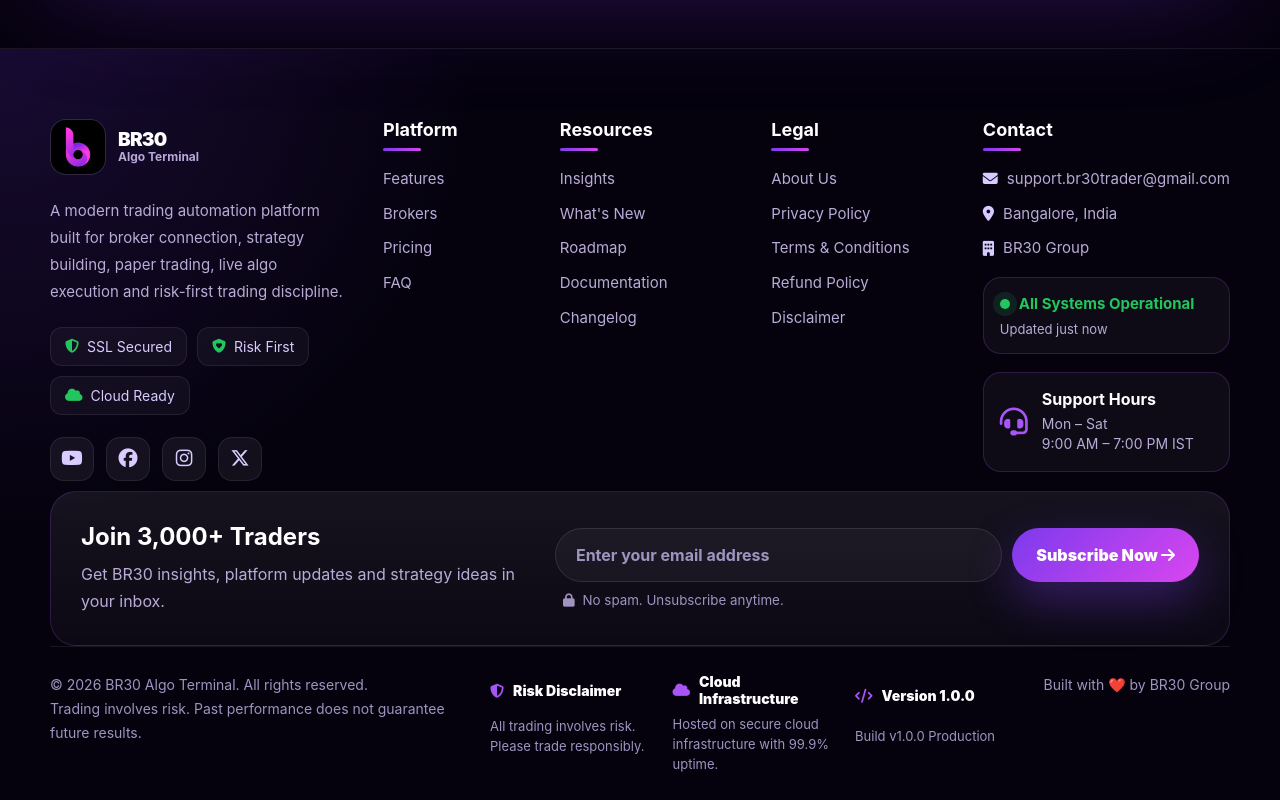
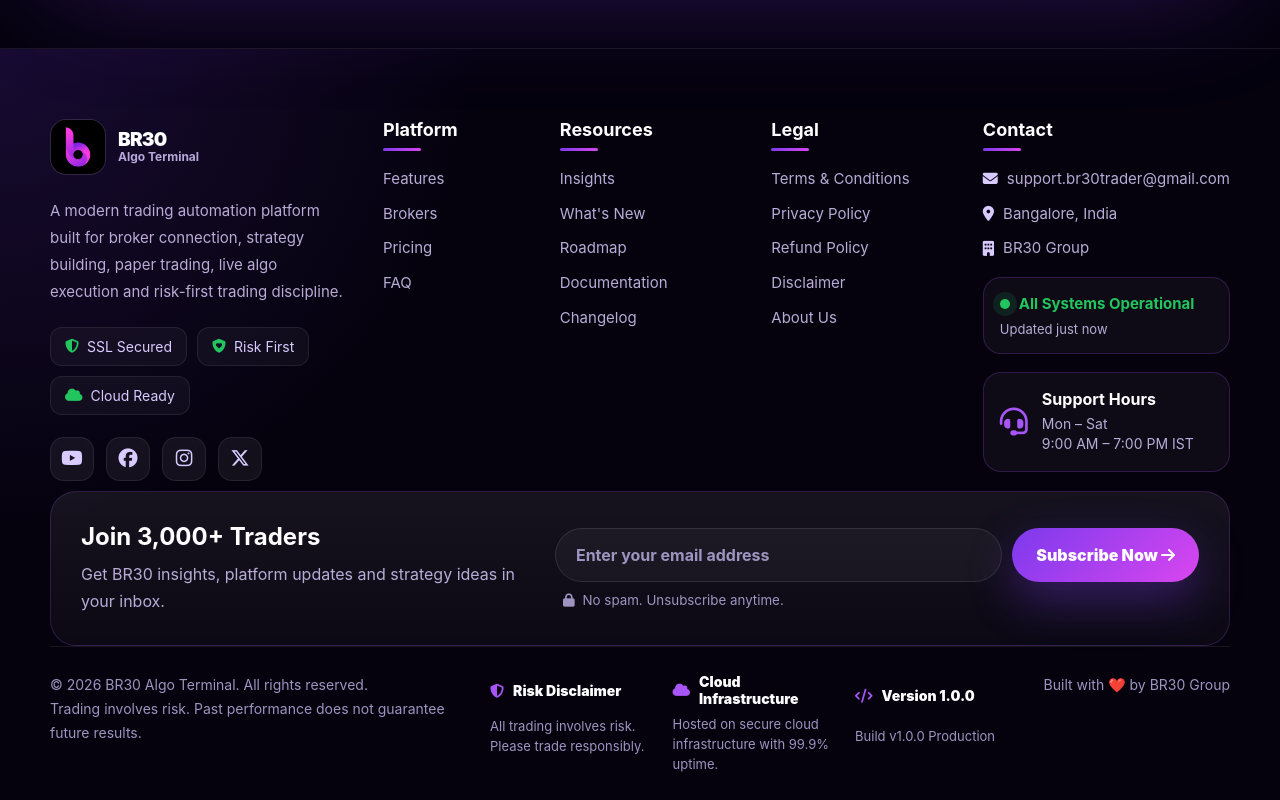
Before and after one commit to mukeshkumarsingh7488-afk/br30-algo-terminal-f, a React (Vite) app: page / in a window 1280 px wide. Shown: the part 8145-8945 px from the top of the page. Built offline with nearby package versions, Linux system fonts and the light colour scheme; no server answers.

Commit message:
Reorder footer legal links

```diff
--- a/src/components/landing/Footer.jsx
+++ b/src/components/landing/Footer.jsx
@@ -139,11 +139,11 @@
 
           <div className="footer-links">
             <h4>Legal</h4>
-            <Link to={ROUTES.ABOUT}>About Us</Link>
+            <Link to={ROUTES.TERMS_CONDITIONS}>Terms & Conditions</Link>
             <Link to={ROUTES.PRIVACY_POLICY}>Privacy Policy</Link>
-            <Link to={ROUTES.TERMS_CONDITIONS}>Terms & Conditions</Link>
             <Link to={ROUTES.REFUND_POLICY}>Refund Policy</Link>
             <Link to={ROUTES.DISCLAIMER}>Disclaimer</Link>
+            <Link to={ROUTES.ABOUT}>About Us</Link>
           </div>
 
           <div className="footer-links footer-contact">
```
